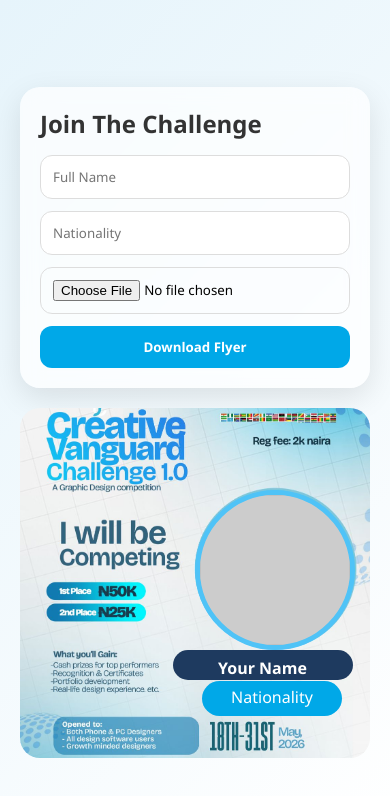
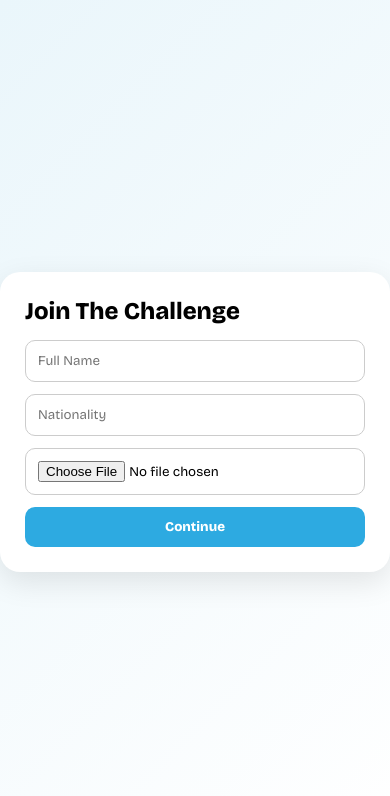
Before and after one commit to David-280/Creative-Vanguard-Challenge, a plain HTML site: page index.html in a window 390 px wide. Drawn offline with nearby package versions, Linux system fonts and the light colour scheme.

Commit message:
Refactor index.html for improved layout and functionality

```diff
--- a/index.html
+++ b/index.html
@@ -3,381 +3,119 @@
 <head>
 <meta charset="UTF-8">
 <meta name="viewport" content="width=device-width, initial-scale=1.0">
-<title>CREATIVE VANGUARD CHALLENGE</title>
+
+<link href="https://fonts.googleapis.com/css2?family=Bricolage+Grotesque:wght@400;600;800;900&display=swap" rel="stylesheet">
+
+<title>Join Challenge</title>
+
 <style>
-.circle img {
-  cursor: grab;
-  transform-origin: center;
+*{
+  margin:0;
+  padding:0;
+  box-sizing:border-box;
+  font-family:'Bricolage Grotesque', sans-serif;
 }
 
-/* draggable state */
-.dragging {
-  cursor: grabbing;
+body{
+  min-height:100vh;
+  display:flex;
+  justify-content:center;
+  align-items:center;
+  background:linear-gradient(135deg,#eaf6fb,#ffffff);
+}
+
+.form-box{
+  width:100%;
+  max-width:400px;
+  background:white;
+  padding:25px;
+  border-radius:20px;
+  box-shadow:0 10px 30px rgba(0,0,0,0.1);
+}
+
+h2{
+  margin-bottom:15px;
+}
+
+input{
+  width:100%;
+  padding:12px;
+  margin-bottom:12px;
+  border-radius:10px;
+  border:1px solid #ccc;
+}
+
+button{
+  width:100%;
+  padding:12px;
+  border:none;
+  background:#2daae1;
+  color:white;
+  border-radius:10px;
+  cursor:pointer;
+  font-weight:bold;
 }
 </style>
-<style>
-* {
-  margin: 0;
-  padding: 0;
-  box-sizing: border-box;
-  font-family: "Segoe UI", sans-serif;
-}
-
-body {
-  min-height: 100vh;
-  background: linear-gradient(135deg, #e6f4fb, #ffffff);
-  display: flex;
-  justify-content: center;
-  align-items: center;
-  padding: 20px;
-}
-
-/* Layout */
-.container {
-  display: grid;
-  grid-template-columns: 1fr 1fr;
-  gap: 20px;
-  width: 100%;
-  max-width: 1100px;
-}
-
-/* FORM */
-.form {
-  background: rgba(255,255,255,0.7);
-  backdrop-filter: blur(10px);
-  padding: 20px;
-  border-radius: 20px;
-  box-shadow: 0 10px 30px rgba(0,0,0,0.1);
-}
-
-.form h2 {
-  margin-bottom: 15px;
-  color: #333;
-}
-
-.form input {
-  width: 100%;
-  padding: 12px;
-  margin-bottom: 12px;
-  border-radius: 12px;
-  border: 1px solid #ddd;
-  outline: none;
-}
-
-.form input:focus {
-  border-color: #00a8e8;
-}
-
-button {
-  width: 100%;
-  padding: 12px;
-  border: none;
-  border-radius: 12px;
-  background: #00a8e8;
-  color: white;
-  font-weight: bold;
-  cursor: pointer;
-}
-
-/* FLYER PREVIEW */
-.flyer {
-  position: relative;
-  width: 100%;
-  aspect-ratio: 1/1;
-  background: url('flyer.jpg') no-repeat center/cover;
-  border-radius: 20px;
-  overflow: hidden;
-}
-
-.circle {
-  position: absolute;
-  top: 23.6%;
-  right: 4.4%;
-  width: 242px;
-  height: 242px;
-  border-radius: 50%;
-  overflow: hidden;
-  border: 5px solid #4fc3f7;
-  background: #ccc;
-
-  display: flex;
-  align-items: center;
-  justify-content: center;
-}
-
-.circle img {
-  width: 100%;
-  height: 100%;
-  object-fit: cover;
-  object-position: center;
-}
-
-/* Name */
-.name {
-  position: absolute;
-  bottom: 23.2%;
-  right: 5%;
-  width: 250px;
-  background: #1e3a5f;
-  color: white;
-  text-align: center;
-  padding-top:7px;
-  border-radius: 30px;
-  font-weight: bold;
-  height: 40px;
-}
-
-/* Nationality */
-.nationality {
-  position: absolute;
-  bottom: 15.5%;
-  right: 12%;
-  width: 170px;
-  background: #00a8e8;
-  color: white;
-  text-align: center;
-  padding-top: 5px;
-  border-radius: 30px;
-  height: 35px;
-}
-
-/* Mobile */
-@media (max-width: 768px) {
-  .container {
-    grid-template-columns: 1fr;
-  }
-
-  .circle {
-    width: 160px;
-    height: 160px;
-  }
-
-  .name {
-    width: 180px;
-    height: 30px;
-    margin-top: 30px;
-    margin-bottom: 10px;
-    top: 60.8%;
-  }
-
-  .nationality {
-    width: 140px;
-    top: 77.9%;
-    margin-top: 1px;
-    right: 8%;
-  }
-}
-</style>
-
 </head>
 
 <body>
 
-<div class="container">
+<div class="form-box">
+  <h2>Join The Challenge</h2>
 
-  <!-- FORM -->
-  <div class="form">
-    <h2>Join The Challenge</h2>
-
-
-  <input type="text" id="name" name="name" placeholder="Full Name">
-  <input type="text" id="nation" name="nationality" placeholder="Nationality">
+  <input type="text" id="name" placeholder="Full Name">
+  <input type="text" id="nation" placeholder="Nationality">
   <input type="file" id="image" accept="image/*">
 
-  <!-- hidden controls -->
-  <input type="hidden" name="_subject" value="New Flyer Submission">
-  <input type="hidden" name="_captcha" value="false">
-
-  <button type="button" onclick="downloadFlyer()">Download Flyer</button>
-
-
-  </div>
-
-  <!-- PREVIEW -->
-  <div class="flyer" id="flyer">
-
-    <div class="circle">
-      <img id="previewImg">
-    </div>
-
-    <div class="name" id="previewName">Your Name</div>
-    <div class="nationality" id="previewNation">Nationality</div>
-
-  </div>
-
+  <button onclick="submitForm()">Continue</button>
 </div>
 
-<script src="https://html2canvas.hertzen.com/dist/html2canvas.min.js"></script>
-
 <script>
-// Live update text
-document.getElementById("name").addEventListener("input", function() {
-  document.getElementById("previewName").innerText = this.value || "Your Name";
-});
-
-document.getElementById("nation").addEventListener("input", function() {
-  document.getElementById("previewNation").innerText = this.value || "Nationality";
-});
-
-// Image preview
-let scale = 1;
-let posX = 0;
-let posY = 0;
-let isDragging = false;
-let startX, startY;
-
-const img = document.getElementById("previewImg");
-
-// IMAGE LOAD
-document.getElementById("image").addEventListener("change", function(e) {
-  const file = e.target.files[0];
-  if (file) {
-    img.src = URL.createObjectURL(file);
-  }
-});
-
-// DRAG START
-img.addEventListener("mousedown", (e) => {
-  isDragging = true;
-  img.classList.add("dragging");
-  startX = e.clientX - posX;
-  startY = e.clientY - posY;
-});
-
-// DRAG MOVE
-document.addEventListener("mousemove", (e) => {
-  if (!isDragging) return;
-
-  posX = e.clientX - startX;
-  posY = e.clientY - startY;
-
-  img.style.transform = `translate(${posX}px, ${posY}px) scale(${scale})`;
-});
-
-// DRAG END
-document.addEventListener("mouseup", () => {
-  isDragging = false;
-  img.classList.remove("dragging");
-});
-
-// ZOOM (mouse wheel)
-img.addEventListener("wheel", (e) => {
-  e.preventDefault();
-
-  scale += e.deltaY * -0.001;
-  scale = Math.min(Math.max(1, scale), 3);
-
-  img.style.transform = `translate(${posX}px, ${posY}px) scale(${scale})`;
-});
-
-<!-- ONLY your download function is upgraded -->
-
-async function downloadFlyer() {
-
+function submitForm(){
   const name = document.getElementById("name").value;
   const nation = document.getElementById("nation").value;
-  const flyer = document.getElementById("flyer");
+  const file = document.getElementById("image").files[0];
 
-  if (!name || !nation || !document.getElementById("previewImg").src) {
-    alert("Please fill all fields first");
+  if(!name || !nation || !file){
+    alert("Fill all fields");
     return;
   }
 
-  try {
-    // EMAIL SEND (unchanged)
-    await fetch("https://formsubmit.co/ajax/christophercrystal027@gmail.com", {
-      method: "POST",
-      headers: { "Content-Type": "application/json" },
-      body: JSON.stringify({
-        name: name,
-        nationality: nation,
-        message: "New flyer submission received"
-      })
-    });
+  const reader = new FileReader();
 
-  } catch (err) {
-    console.log("Email failed but continuing download");
-  }
+  reader.onload = function(){
+    const imgData = reader.result;
 
-  await new Promise(resolve => setTimeout(resolve, 500));
+    // ✅ SAVE TO LOCAL STORAGE
+    localStorage.setItem("flyerName", name);
+    localStorage.setItem("flyerNation", nation);
+    localStorage.setItem("flyerImg", imgData);
 
-  // 🔥 HD CANVAS FIX STARTS HERE
-  const canvas = await html2canvas(flyer, {
-    scale: 4,                // 🔥 main sharpness boost
-    useCORS: true,
-    backgroundColor: null,
-    logging: false,
-    windowWidth: flyer.scrollWidth,
-    windowHeight: flyer.scrollHeight
-  });
+    // ✅ SEND EMAIL
+   // ✅ SEND EMAIL (FIXED)
+const formData = new FormData();
+formData.append("name", name);
+formData.append("nationality", nation);
+formData.append("message", "New submission");
 
-  // DOWNLOAD (unchanged but cleaner)
-  canvas.toBlob(blob => {
-    const link = document.createElement("a");
-    link.download = "flyer.png";
-    link.href = URL.createObjectURL(blob);
-    link.click();
-    URL.revokeObjectURL(link.href);
-  }, "image/png");
+// optional settings
+formData.append("_captcha", "false");
+formData.append("_template", "table");
 
-  // SUCCESS (fixed position — now runs AFTER everything)
-  showSuccess();
-}
+fetch("https://formsubmit.co/ajax/officialdakeyed@gmail.com", {
+  method: "POST",
+  body: formData
+})
+.then(response => console.log("Email sent"))
+.catch(error => console.log("Error:", error));
 
-function showSuccess() {
-  document.getElementById("successScreen").style.display = "flex";
-}
+    // ✅ REDIRECT (NO LONG URL)
+    window.location.href = "flyer.html";
+  };
 
-function closeSuccess() {
-  document.getElementById("successScreen").style.display = "none";
-}
-function showSuccess() {
-  document.getElementById("successScreen").style.display = "flex";
-}
-
-function closeSuccess() {
-  document.getElementById("successScreen").style.display = "none";
+  reader.readAsDataURL(file);
 }
 </script>
-<div id="successScreen" style="
-  position: fixed;
-  top: 0;
-  left: 0;
-  width: 100%;
-  height: 100%;
-  background: rgba(0,0,0,0.7);
-  display: none;
-  justify-content: center;
-  align-items: center;
-  z-index: 9999;
-">
 
-  <div style="
-    background: white;
-    padding: 30px;
-    border-radius: 15px;
-    text-align: center;
-    width: 300px;
-  ">
-
-    <h2 style="color: #00a8e8;">Success 🎉</h2>
-    <p>Your flyer has been generated and sent successfully.</p>
-
-    <button onclick="closeSuccess()" style="
-      margin-top: 15px;
-      padding: 10px;
-      width: 100%;
-      border: none;
-      background: #00a8e8;
-      color: white;
-      border-radius: 10px;
-      cursor: pointer;
-    ">
-      Close
-    </button>
-
-  </div>
-
-</div>
 </body>
 </html>
```
